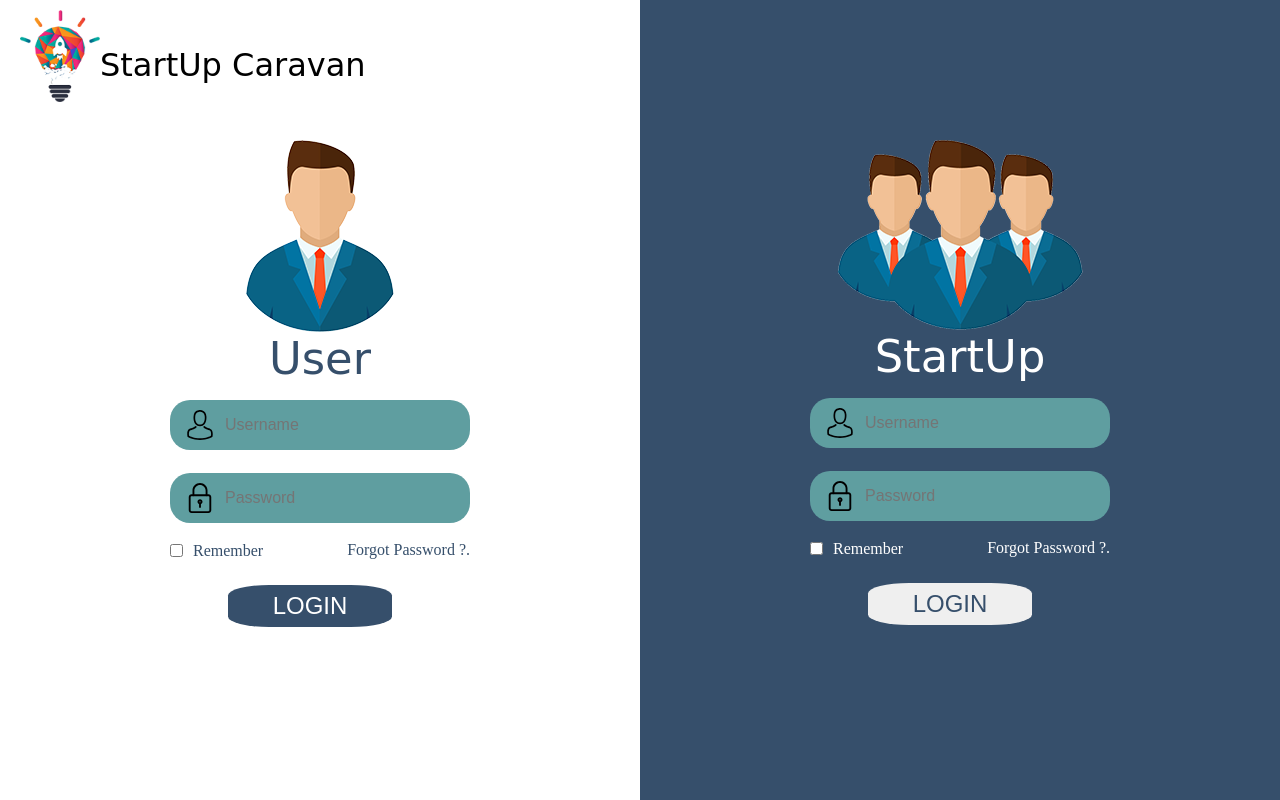
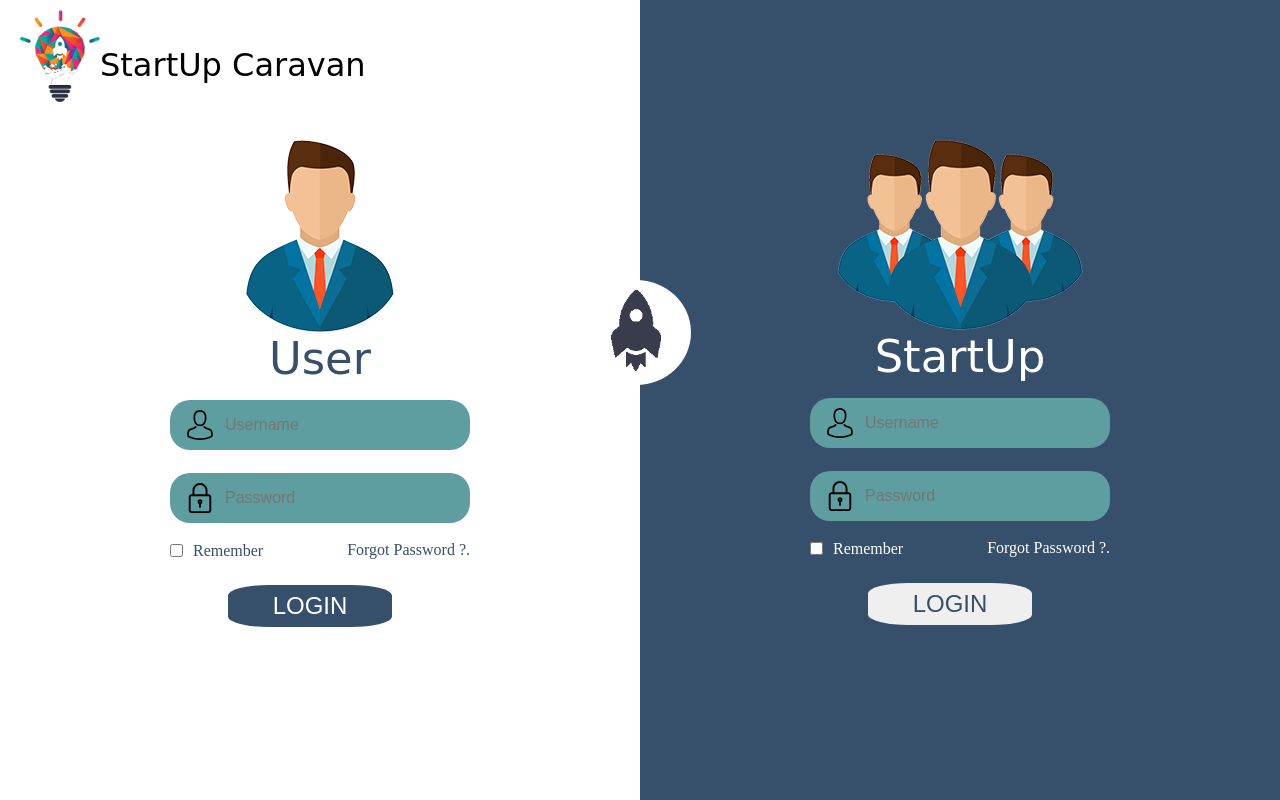
Before and after one commit to RecreateIndiaMain/StartupCarvaanWeb, a Django app: page / in a window 1280 px wide. Run offline with Django 3.2, Linux system fonts and the light colour scheme; some web fonts are replaced.

Commit message:
ADDED: Responsive and image

```diff
--- a/static/css/login.css
+++ b/static/css/login.css
@@ -125,3 +125,26 @@
 .card>button:hover{
     box-shadow:0px 0px 8px rgba(0, 0, 0, 0.8);
 }
+
+/* Rocket */
+.rocket{
+    position: absolute;
+    top: 35%;
+    right: 46%;
+    background-color: var(--assent);
+    padding: 10px 30px;
+    border-radius: 100%;
+}
+.rocket>img{
+    width: 50px;
+}
+
+@media screen and (max-width: 720px){
+    .login{
+        display: flex;
+        flex-direction: column;
+    }
+    .rocket{
+        display: none;
+    }
+}
--- a/templates/login.html
+++ b/templates/login.html
@@ -9,9 +9,13 @@
     <title>Login Page</title>
 </head>
 <body>
+    <div class="login-wrapper">
         <div class="logo">
             <img src="{% static 'media/login/Logo.png' %}" alt="err">
             <p>StartUp Caravan</p>
+        </div>
+        <div class="rocket">
+            <img src="{% static 'media/login/rocket.png' %}" alt = 'err'>
         </div>
         <div class="login">
             <div class="card col-primary">
@@ -65,6 +69,7 @@
                 <button type="submit" class="col-primary" >Login</button>
             </div>
         </div>
+    </div>
 
 
 </body>
```
Also changed, not shown: static/media/login/rocket.png (renamed from static/media/login/rocket logo.png). Lines whose indentation alone changed are shown as unchanged.
